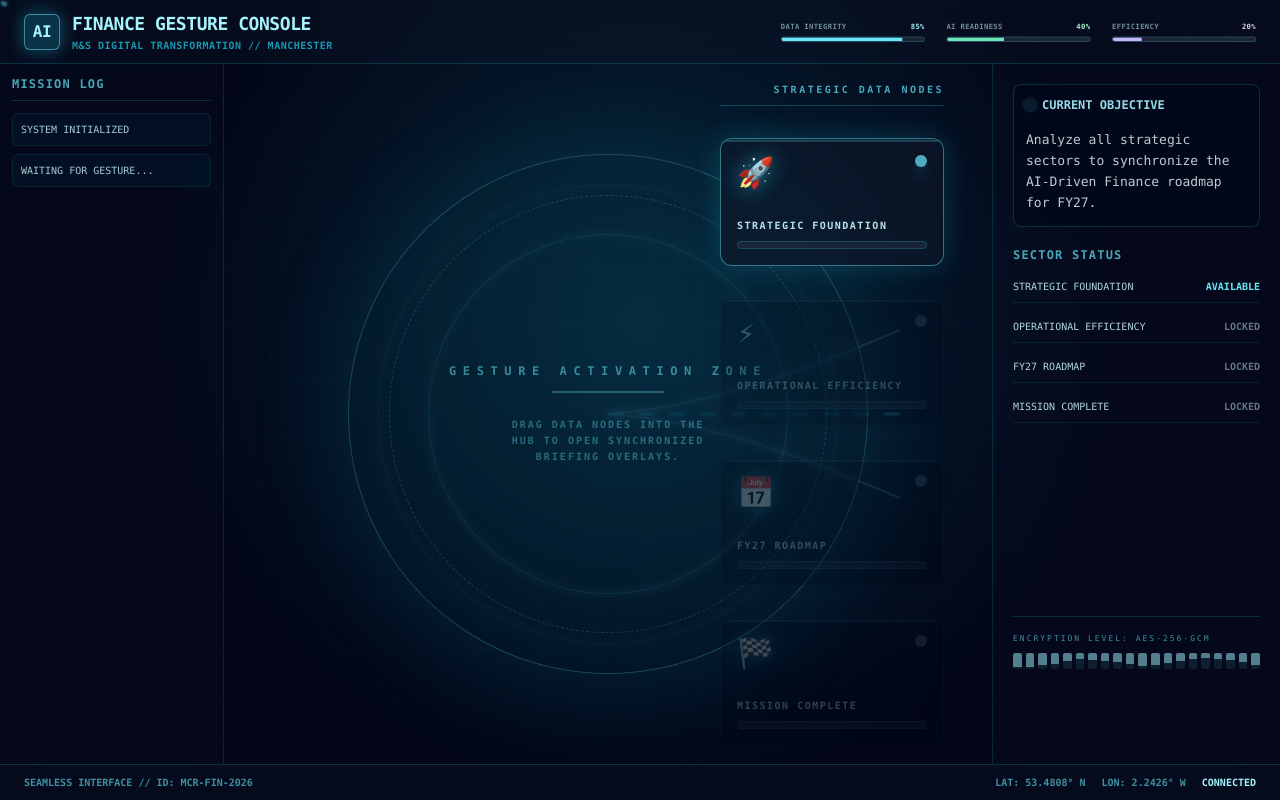
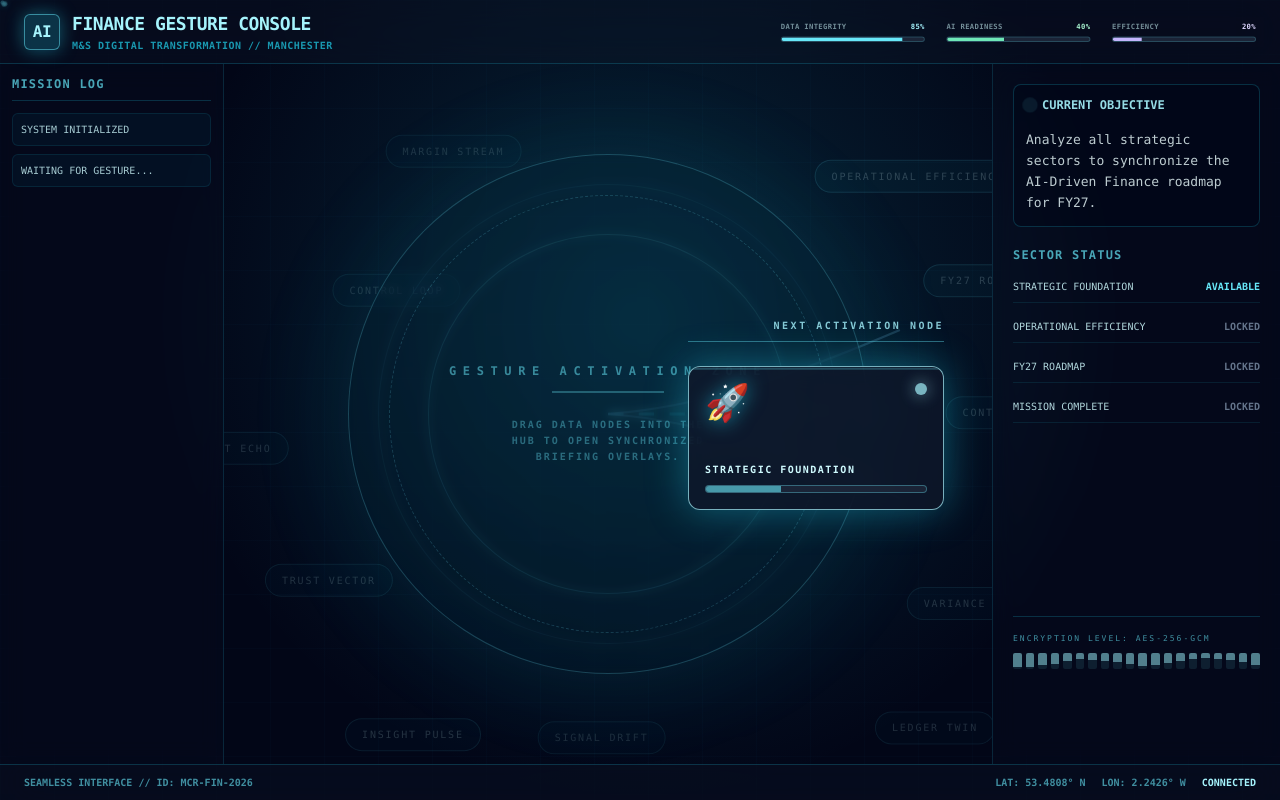
Before and after one commit to AndyMcCourt/AI_Driven_Finance_Presentation, a React (Vite) app: page / in a window 1280 px wide. Built offline with nearby package versions, Linux system fonts and the light colour scheme.

Commit message:
Create floating swarm node interface for activation flow

```diff
--- a/components/GameView.tsx
+++ b/components/GameView.tsx
@@ -1,10 +1,25 @@
-import React, { useState } from 'react';
+import React, { useMemo, useState } from 'react';
 import { motion, AnimatePresence } from 'motion/react';
 import { SEGMENTS, MISSION_CONFIG } from '../constants';
 import { PresentationSegment, MissionState } from '../types';
 import PresentationModal from './PresentationModal';
 
 const ACTIVATION_RADIUS = 300;
+
+const PSEUDO_NODE_LABELS = [
+  'Context Mesh',
+  'Variance Beacon',
+  'Ledger Twin',
+  'Policy Thread',
+  'Signal Drift',
+  'Insight Pulse',
+  'Trust Vector',
+  'Forecast Echo',
+  'Control Loop',
+  'Margin Stream',
+  'Audit Orbit',
+  'Ops Hologram',
+];
 
 const GameView: React.FC = () => {
   const [segments, setSegments] = useState<PresentationSegment[]>(SEGMENTS);
@@ -17,6 +32,31 @@ const GameView: React.FC = () => {
   const [logs, setLogs] = useState<string[]>(['SYSTEM INITIALIZED', 'WAITING FOR GESTURE...']);
   const [isMissionComplete, setIsMissionComplete] = useState(false);
   const [isDraggingOverCenter, setIsDraggingOverCenter] = useState(false);
+
+  const nextAvailableSegment = segments.find((segment) => segment.status === 'available') ?? null;
+
+  const swarmNodes = useMemo(
+    () =>
+      [
+        ...PSEUDO_NODE_LABELS.map((label, index) => ({ id: `pseudo-${index}`, label, isReal: false })),
+        ...segments
+          .filter((segment) => segment.id !== nextAvailableSegment?.id)
+          .map((segment) => ({ id: segment.id, label: segment.title, isReal: true, status: segment.status })),
+      ].map((node, index) => {
+        const angle = (index / 14) * Math.PI * 2;
+        const radius = 315 + (index % 4) * 42;
+
+        return {
+          ...node,
+          xOffset: Math.cos(angle) * radius,
+          yOffset: Math.sin(angle) * radius,
+          driftX: (index % 2 === 0 ? 1 : -1) * (28 + (index % 3) * 11),
+          driftY: (index % 2 === 0 ? -1 : 1) * (22 + (index % 4) * 9),
+          duration: 14 + (index % 5) * 2,
+        };
+      }),
+    [nextAvailableSegment?.id, segments],
+  );
 
   const addLog = (message: string) => {
     setLogs((prev) => [message, ...prev].slice(0, 10));
@@ -184,33 +224,61 @@ const GameView: React.FC = () => {
             </AnimatePresence>
           </div>
 
-          <div className="absolute right-12 top-1/2 -translate-y-1/2 flex flex-col gap-8 z-20">
-            <div className="text-[10px] font-black text-cyan-300/70 uppercase tracking-[0.25em] text-right border-b border-cyan-400/25 pb-2">Strategic Data Nodes</div>
-            {segments.map((s) => (
+          <div className="absolute inset-0 pointer-events-none z-[5]">
+            {swarmNodes.map((node) => (
               <motion.div
-                key={s.id}
+                key={node.id}
+                initial={{ x: node.xOffset, y: node.yOffset }}
+                animate={{
+                  x: [node.xOffset - node.driftX, node.xOffset + node.driftX, node.xOffset - node.driftX],
+                  y: [node.yOffset - node.driftY, node.yOffset + node.driftY, node.yOffset - node.driftY],
+                  opacity: [0.22, 0.45, 0.22],
+                }}
+                transition={{ duration: node.duration, repeat: Infinity, ease: 'easeInOut' }}
+                className="absolute top-1/2 left-1/2"
+              >
+                <div
+                  className={`rounded-full border px-4 py-2 text-[10px] uppercase tracking-[0.18em] whitespace-nowrap
+                  ${node.isReal
+                    ? 'border-cyan-300/35 bg-cyan-400/10 text-cyan-100/55'
+                    : 'border-cyan-300/20 bg-cyan-400/5 text-cyan-100/40'}`}
+                >
+                  {node.label}
+                  {node.isReal && (
+                    <span className="ml-2 text-[8px] text-cyan-200/45">
+                      {node.status === 'completed' ? 'SYNCED' : 'QUEUED'}
+                    </span>
+                  )}
+                </div>
+              </motion.div>
+            ))}
+          </div>
+
+          {nextAvailableSegment && (
+            <div className="absolute right-12 top-1/2 -translate-y-1/2 flex flex-col gap-6 z-20">
+              <div className="text-[10px] font-black text-cyan-200/80 uppercase tracking-[0.25em] text-right border-b border-cyan-300/40 pb-2">Next Activation Node</div>
+              <motion.div
+                key={nextAvailableSegment.id}
                 drag
                 dragSnapToOrigin
                 onDrag={handleDrag}
-                onDragEnd={(e, info) => handleDragEnd(e, info, s)}
-                whileHover={{ scale: 1.04, zIndex: 50 }}
+                onDragEnd={(e, info) => handleDragEnd(e, info, nextAvailableSegment)}
+                whileHover={{ scale: 1.05, zIndex: 50 }}
                 whileDrag={{ scale: 1.12, zIndex: 100 }}
-                className={`relative w-56 h-32 rounded-xl border cursor-grab active:cursor-grabbing transition-all duration-500 overflow-hidden group backdrop-blur-md
-                ${s.status === 'completed'
-                    ? 'bg-cyan-300/15 border-cyan-200/70 shadow-[0_0_30px_rgba(34,211,238,0.32)]'
-                    : s.status === 'available'
-                      ? 'bg-slate-900/65 border-cyan-300/45 shadow-[0_0_28px_rgba(34,211,238,0.2)]'
-                      : 'bg-slate-950/70 border-slate-700/40 opacity-25 cursor-not-allowed'}`}
+                initial={{ opacity: 0, scale: 0.88, x: 50 }}
+                animate={{ opacity: 1, scale: 1, x: 0 }}
+                transition={{ duration: 0.45, ease: 'easeOut' }}
+                className="relative w-64 h-36 rounded-xl border border-cyan-200/70 cursor-grab active:cursor-grabbing overflow-hidden group backdrop-blur-md bg-slate-900/80 shadow-[0_0_40px_rgba(34,211,238,0.38)]"
               >
                 <div className="absolute inset-0 p-4 flex flex-col justify-between">
                   <div className="flex justify-between items-start">
-                    <span className="text-3xl drop-shadow-[0_0_10px_rgba(34,211,238,0.55)]">{s.icon}</span>
-                    <div className={`w-3 h-3 rounded-full shadow-lg ${s.status === 'completed' ? 'bg-emerald-400 shadow-emerald-400/60' : s.status === 'available' ? 'bg-cyan-300 animate-pulse shadow-cyan-300/60' : 'bg-slate-600'}`} />
+                    <span className="text-4xl drop-shadow-[0_0_10px_rgba(34,211,238,0.6)]">{nextAvailableSegment.icon}</span>
+                    <div className="w-3 h-3 rounded-full bg-cyan-200 animate-pulse shadow-[0_0_16px_rgba(165,243,252,0.9)]" />
                   </div>
                   <div>
-                    <div className="text-[10px] font-black uppercase tracking-[0.15em] truncate mb-2 text-cyan-100/90">{s.title}</div>
-                    <div className="w-full h-2 bg-slate-800/80 rounded-full overflow-hidden border border-cyan-400/20">
-                      <motion.div initial={{ width: 0 }} animate={{ width: s.status === 'completed' ? '100%' : '0%' }} className={`h-full ${s.status === 'completed' ? 'bg-emerald-400' : 'bg-cyan-300/20'} transition-all duration-1000`} />
+                    <div className="text-[10px] font-black uppercase tracking-[0.15em] truncate mb-2 text-cyan-100">{nextAvailableSegment.title}</div>
+                    <div className="w-full h-2 bg-slate-800/80 rounded-full overflow-hidden border border-cyan-300/35">
+                      <motion.div initial={{ width: 0 }} animate={{ width: '34%' }} className="h-full bg-cyan-300/60" />
                     </div>
                   </div>
                 </div>
@@ -218,8 +286,8 @@ const GameView: React.FC = () => {
                 <div className="absolute inset-0 bg-gradient-to-tr from-cyan-300/20 via-transparent to-cyan-300/5 opacity-0 group-hover:opacity-100 transition-opacity" />
                 <motion.div animate={{ y: ['-100%', '180%'] }} transition={{ duration: 2.2, repeat: Infinity, ease: 'linear' }} className="absolute inset-x-0 h-[2px] bg-cyan-300/25" />
               </motion.div>
-            ))}
-          </div>
+            </div>
+          )}
         </section>
 
         <aside className="w-72 border-l border-cyan-400/15 bg-slate-900/20 backdrop-blur-md p-5 flex flex-col gap-5">
```
